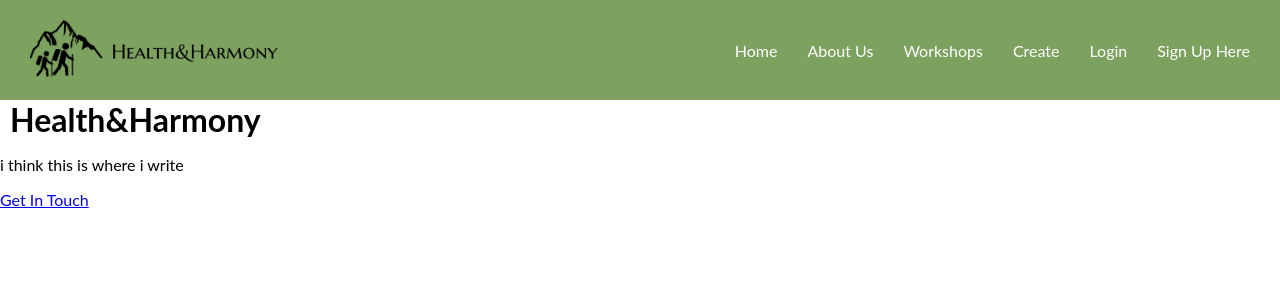
After one commit to isobela/youCode, a Django app: page /aboutus in a window 1280 px wide. The commit adds this page. Shown: the top 300 px of the page. Run offline with Django 5.2, Linux system fonts and the light colour scheme; some web fonts are replaced.

Commit message:
working on aboutus

```diff
--- /dev/null
+++ b/youcode/applet/templates/about_us.html
@@ -0,0 +1,42 @@
+<!DOCTYPE html>
+<html lang="en">
+
+<link rel="stylesheet" href="/applet/static/styles.css">
+<title>Health&Harmony</title>
+
+
+</head>
+<body>
+<div class="navbar">
+    <div>
+        <img src="/applet/static/images/Logo.png" alt="Logo" class="logo">
+    </div>
+    <div class="nav-links">
+        <a href="#">Home</a>
+        <a href="{% url 'about_us' %}">About Us</a></li>
+        <a href="#">Workshops</a>
+        <a href="#">Create</a>
+        <a href="{% url 'login' %}">Login</a>
+        <a href="{% url 'signup' %}">Sign Up Here</a>
+
+    </div>
+</div>
+
+<head>
+    <meta charset="UTF-8">
+    <meta name="viewport" content="width=device-width, initial-scale=1.0">
+    <link rel="stylesheet" href="./style.css">
+    <title>About Us</title>
+</head>
+<body>
+    <div class="container">
+        <h1>Health&Harmony</h1>
+        <p>
+            i think this is where i write
+        </p>
+        <a href="#" class="btn">Get In Touch</a>
+    </div>
+
+</body>
+
+</html>
--- a/youcode/applet/templates/home2.html
+++ b/youcode/applet/templates/home2.html
@@ -16,7 +16,7 @@
     </div>
     <div class="nav-links">
         <a href="#">Home</a>
-        <a href="#">About Us</a>
+        <a href="{% url 'about_us' %}">About Us</a></li>
         <a href="#">Workshops</a>
         <a href="#">Create</a>
         <a href="{% url 'login' %}">Login</a>
--- a/youcode/applet/urls.py
+++ b/youcode/applet/urls.py
@@ -3,13 +3,15 @@ from django.urls import path
 from .views import SignUpView,  upload_event, home
 from .views import prize_list
 from django.urls import path, include  # new
+from .views import about_us
 
 
 urlpatterns = [
      path("", home, name="home"),
-    path("signup/", SignUpView.as_view(), name="signup"),
+     path("signup/", SignUpView.as_view(), name="signup"),
      path('upload-event/', upload_event, name='upload_event'),
      path("prizes/", prize_list, name='prize_list'),
      path("login/", include("django.contrib.auth.urls"), name = "login"),
+     path("aboutus", about_us, name='about_us')
 
 ]
--- a/youcode/applet/views.py
+++ b/youcode/applet/views.py
@@ -29,3 +29,6 @@ def upload_event(request):
 def prize_list(request):
     prizes = Prize.objects.all()
     return render(request, 'prize_list.html', {'prizes': prizes})
+
+def about_us(request):
+    return render(request, 'about_us.html')
```
Also changed, not shown: youcode/applet/static/styles.css (line endings or trailing spaces), youcode/db.sqlite3.
